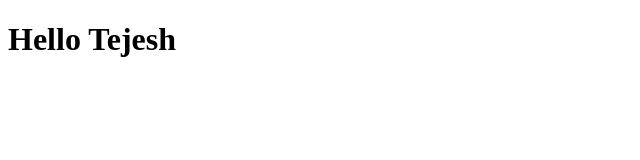
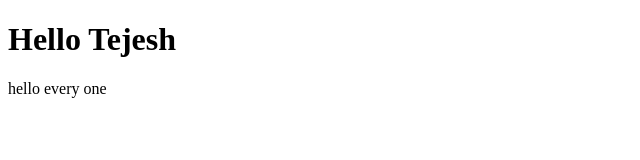
Before and after one commit to Jidugutejesh/basic.html, a plain HTML site: page index.html in a window 1280 px wide. Shown: the whole page, without its empty margins (0-640 px from the left). Drawn offline with Linux system fonts and the light colour scheme.

Commit message:
added new line

```diff
--- a/index.html
+++ b/index.html
@@ -7,5 +7,6 @@
 </head>
 <body>
     <h1>Hello Tejesh</h1>
+    <P>hello every one </P>
 </body>
 </html>
```
